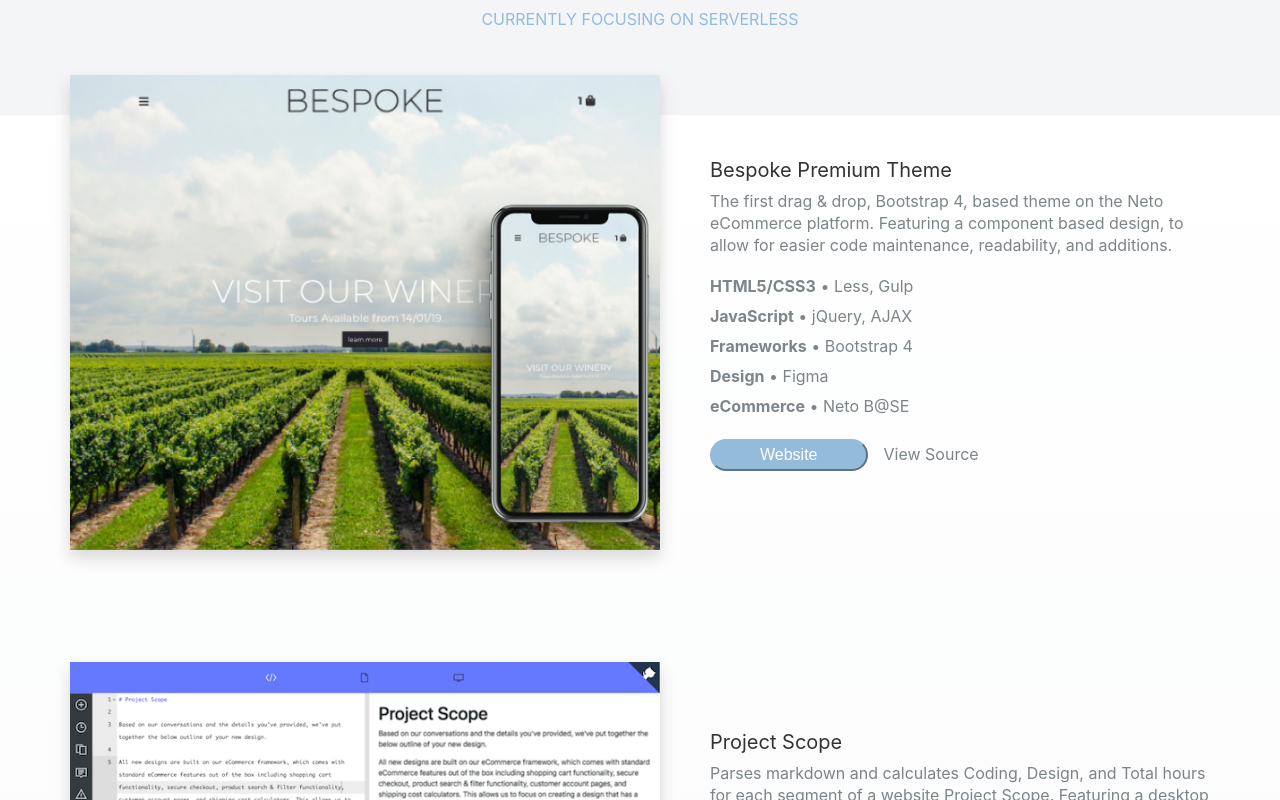
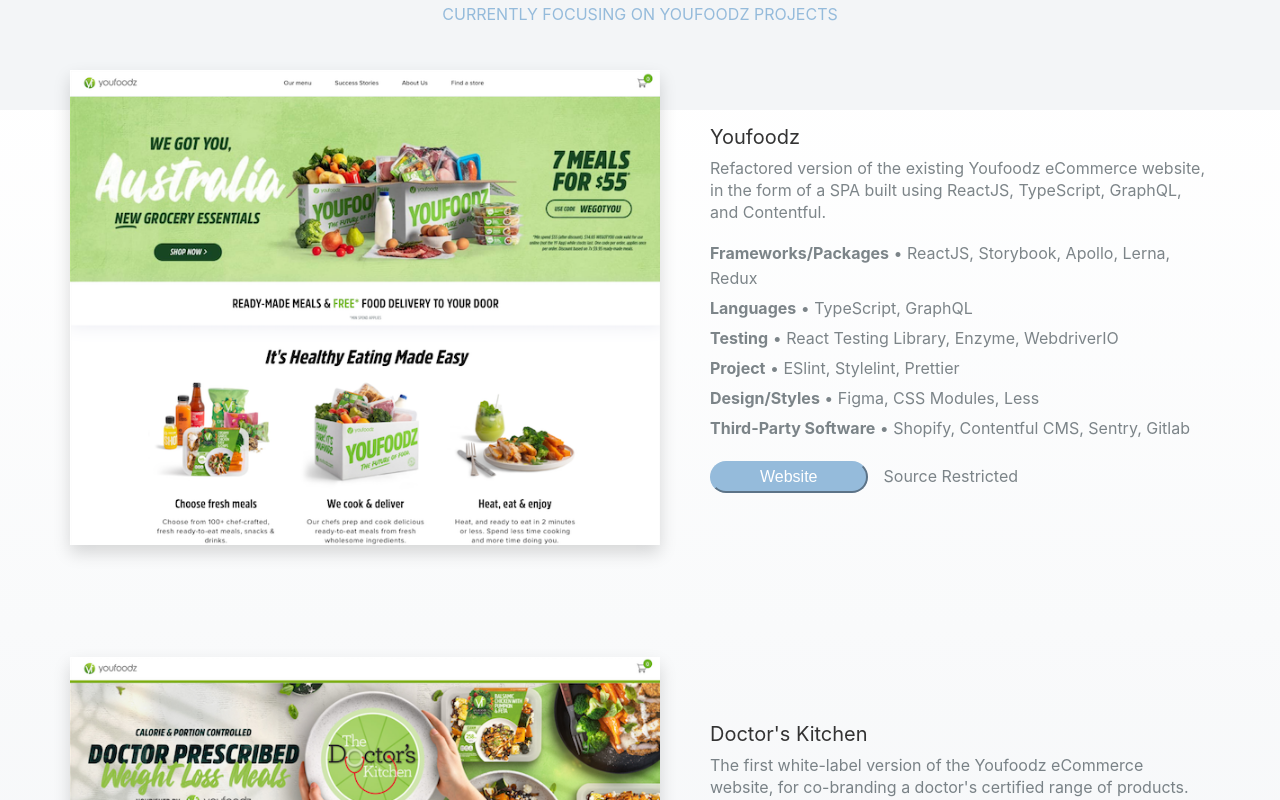
Before and after one commit to mmwoods/Portfolio, a React (Create React App) app: page / in a window 1280 px wide. Shown: the part 1100-1900 px from the top of the page. Built offline with nearby package versions, Linux system fonts and the light colour scheme.

Commit message:
feat: added current projects

```diff
--- a/src/components/home/introduction/introduction.tsx
+++ b/src/components/home/introduction/introduction.tsx
@@ -7,7 +7,9 @@
     "scope.png",
     "storybook.png",
     "styleguide.png",
-    "wellbeing.png"
+    "wellbeing.png",
+    "dk.png",
+    "bespoke.jpg"
   ];
 
   return (
--- /dev/null
+++ b/src/components/home/title/title.interface.ts
@@ -0,0 +1,4 @@
+export interface TitleProps {
+  title: string;
+  subtitle?: string;
+}
--- a/src/components/home/title/title.tsx
+++ b/src/components/home/title/title.tsx
@@ -1,12 +1,13 @@
 import React from "react";
+import { TitleProps } from "./title.interface";
 
 import css from "./title.module.css";
 
-export const Title = () => (
+export const Title = ({title, subtitle}: TitleProps) => (
   <div className={css.wrapper}>
     <div className={css.container}>
-      <h1 className={css.title}>Projects Ongoing</h1>
-      <p className={css.subtitle}>Currently focusing on Serverless</p>
+      <h1 className={css.title}>{title}</h1>
+      {subtitle && <p className={css.subtitle}>{subtitle}</p>}
     </div>
   </div>
 );
--- a/src/data/index.ts
+++ b/src/data/index.ts
@@ -1 +1,2 @@
-export * from "./projects-data";
+export * from "./projects.data";
+export * from './footer.data'
--- a/src/data/projects-data.ts
+++ b/src/data/projects.data.ts
@@ -1,4 +1,77 @@
-export const projectsData = [
+export const CURRENT_PROJECTS = [
+  {
+    index: 0,
+    title: "Youfoodz",
+    summary:
+      "Refactored version of the existing Youfoodz eCommerce website, in the form of a SPA built using ReactJS, TypeScript, GraphQL, and Contentful.",
+    technology: [
+      {
+        category: "Frameworks/Packages",
+        list: ["ReactJS", "Storybook", "Apollo", "Lerna", "Redux"],
+      },
+      {
+        category: "Languages",
+        list: ["TypeScript", "GraphQL"]
+      },
+      {
+        category: "Testing",
+        list: ["React Testing Library", "Enzyme", "WebdriverIO"]
+      },
+      {
+        category: "Project",
+        list: ["ESlint", "Stylelint", "Prettier"]
+      },
+      {
+        category: "Design/Styles",
+        list: ["Figma", "CSS Modules", "Less"]
+      },
+      {
+        category: "Third-Party Software",
+        list: ["Shopify", "Contentful CMS", "Sentry", "Gitlab"]
+      }
+    ],
+    website: "https://spa.youfoodz.com/",
+    repo: undefined,
+    src: "yf.png"
+  },
+  {
+    index: 1,
+    title: "Doctor's Kitchen",
+    summary:
+      "The first white-label version of the Youfoodz eCommerce website, for co-branding a doctor's certified range of products.",
+    technology: [
+      {
+        category: "Frameworks/Packages",
+        list: ["ReactJS", "Storybook", "Apollo", "Lerna", "Redux"],
+      },
+      {
+        category: "Languages",
+        list: ["TypeScript", "GraphQL"]
+      },
+      {
+        category: "Testing",
+        list: ["React Testing Library", "Enzyme", "WebdriverIO"]
+      },
+      {
+        category: "Project",
+        list: ["ESlint", "Stylelint", "Prettier"]
+      },
+      {
+        category: "Design/Styles",
+        list: ["Figma", "CSS Modules", "Less"]
+      },
+      {
+        category: "Third-Party Software",
+        list: ["Shopify", "Contentful CMS", "Sentry", "Gitlab"]
+      }
+    ],
+    website: "https://doctorskitchen.byyoufoodz.com/",
+    repo: undefined,
+    src: "dk.png"
+  }
+];
+
+export const PAST_PROJECTS = [
   {
     index: 0,
     title: "Bespoke Premium Theme",
--- a/src/scenes/home-scene/home-scene.tsx
+++ b/src/scenes/home-scene/home-scene.tsx
@@ -7,13 +7,13 @@
   Experience,
   Title
 } from "../../components/";
-import { projectsData } from "../../data";
+import { CURRENT_PROJECTS, PAST_PROJECTS } from "../../data";
 
 export const HomeScene = () => (
   <StackNavigation testID="home-scene">
     <Introduction />
 
-    <Title />
+      <Title title={'Ongoing Projects'} subtitle={'Currently focusing on Youfoodz projects'} />
 
     <div
       style={{
@@ -21,7 +21,28 @@
         background: "linear-gradient(180deg,rgba(243,245,247,0) 0,#f3f5f7 100%)"
       }}
     >
-      {projectsData.map(item => (
+      {CURRENT_PROJECTS.map(item => (
+        <Project
+          key={item.index}
+          title={item.title}
+          summary={item.summary}
+          technology={item.technology}
+          website={item.website}
+          repo={item.repo}
+          src={item.src}
+        />
+      ))}
+    </div>
+
+    <Title title={'Completed Projects'} subtitle={'Created for both commercial and freelance'} />
+
+    <div
+      style={{
+        marginTop: "-100px",
+        background: "linear-gradient(180deg,rgba(243,245,247,0) 0,#f3f5f7 100%)"
+      }}
+    >
+      {PAST_PROJECTS.map(item => (
         <Project
           key={item.index}
           title={item.title}
```
Also changed, not shown: src/data/images/dk.png (added), src/data/images/yf.png (added).
